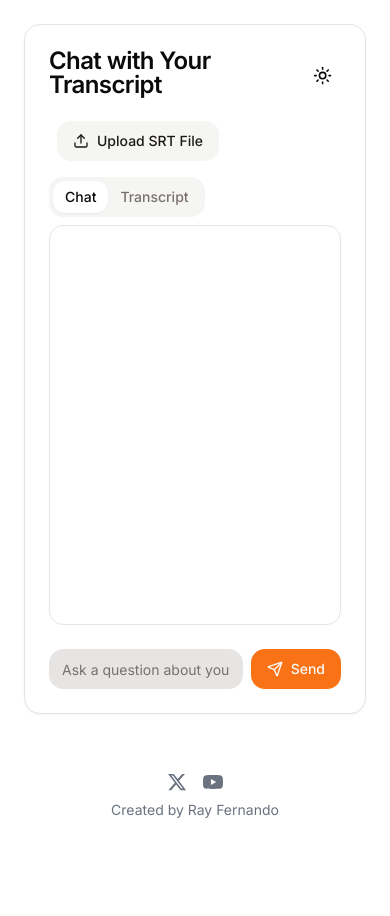
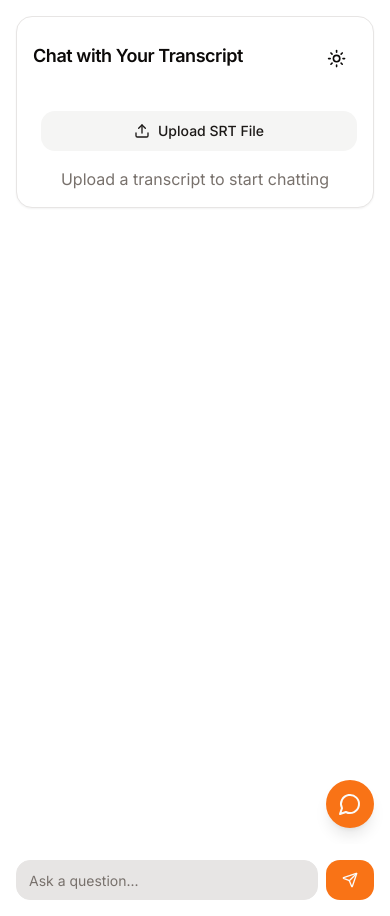
Before and after one commit to RayFernando1337/transcript-chat, a Next.js app: page / in a window 390 px wide. Before the commit the page ends 844 px from the top, so only its background shows below. Built offline with nearby package versions, Linux system fonts and the light colour scheme.

Commit message:
added chat bubble

```diff
--- a/app/layout.tsx
+++ b/app/layout.tsx
@@ -10,6 +10,7 @@ const inter = Inter({ subsets: ["latin"] });
 export const metadata: Metadata = {
   title: "Transcript Chat",
   description: "Chat with your transcript files using AI",
+  viewport: "width=device-width, initial-scale=1, maximum-scale=1, user-scalable=no",
 };
 
 export default function RootLayout({
@@ -21,7 +22,7 @@ export default function RootLayout({
     <html lang="en" suppressHydrationWarning>
       <body className={`${inter.className} flex flex-col min-h-screen`}>
         <ThemeProvider attribute="class" defaultTheme="system" enableSystem>
-          <main className="flex-grow">
+          <main className="flex-grow overflow-hidden">
             {children}
           </main>
           <Footer />
--- a/app/page.tsx
+++ b/app/page.tsx
@@ -2,7 +2,7 @@ import TranscriptChat from "@/components/TranscriptChat";
 
 export default function Home() {
   return (
-    <div className="flex flex-col items-center justify-between p-6 sm:p-24">
+    <div className="flex flex-col items-center justify-start min-h-screen p-4 md:p-8">
       <TranscriptChat />
     </div>
   );
--- a/components/Footer.tsx
+++ b/components/Footer.tsx
@@ -2,22 +2,20 @@ import Link from 'next/link';
 
 export const Footer = () => {
   return (
-    <footer className="mt-8 pb-6 flex flex-col items-center justify-center space-y-2 text-sm text-gray-500">
+    <footer className="py-4 flex flex-col items-center justify-center space-y-2 text-xs sm:text-sm text-gray-500 bg-background">
       <div className="flex space-x-4">
         <Link href="https://x.com/RayFernando1337" target="_blank" rel="noopener noreferrer">
-          <svg className="w-5 h-5 hover:text-blue-400 transition-colors" viewBox="0 0 24 24" aria-hidden="true" fill="currentColor">
+          <svg className="w-4 h-4 sm:w-5 sm:h-5 hover:text-blue-400 transition-colors" viewBox="0 0 24 24" aria-hidden="true" fill="currentColor">
             <path d="M18.244 2.25h3.308l-7.227 8.26 8.502 11.24H16.17l-5.214-6.817L4.99 21.75H1.68l7.73-8.835L1.254 2.25H8.08l4.713 6.231zm-1.161 17.52h1.833L7.084 4.126H5.117z" />
           </svg>
         </Link>
         <Link href="https://youtube.com/@RayFernando1337" target="_blank" rel="noopener noreferrer">
-          <svg className="w-5 h-5 hover:text-red-500 transition-colors" viewBox="0 0 24 24" fill="currentColor">
+          <svg className="w-4 h-4 sm:w-5 sm:h-5 hover:text-red-500 transition-colors" viewBox="0 0 24 24" fill="currentColor">
             <path d="M23.498 6.186a3.016 3.016 0 0 0-2.122-2.136C19.505 3.545 12 3.545 12 3.545s-7.505 0-9.377.505A3.017 3.017 0 0 0 .502 6.186C0 8.07 0 12 0 12s0 3.93.502 5.814a3.016 3.016 0 0 0 2.122 2.136c1.871.505 9.376.505 9.376.505s7.505 0 9.377-.505a3.015 3.015 0 0 0 2.122-2.136C24 15.93 24 12 24 12s0-3.93-.502-5.814zM9.545 15.568V8.432L15.818 12l-6.273 3.568z"/>
           </svg>
         </Link>
       </div>
-      <div>
-        Created by Ray Fernando
-      </div>
+      <div>Created by Ray Fernando</div>
     </footer>
   );
 };
--- a/components/TranscriptChat.tsx
+++ b/components/TranscriptChat.tsx
@@ -3,9 +3,9 @@
 import { useState, useCallback, useMemo, useRef, useEffect } from "react";
 import { Button } from "@/components/ui/button";
 import { Input } from "@/components/ui/input";
-import { Card, CardContent, CardFooter, CardHeader, CardTitle } from "@/components/ui/card";
+import { Card, CardContent, CardHeader, CardTitle } from "@/components/ui/card";
 import { ScrollArea } from "@/components/ui/scroll-area";
-import { Upload, Send } from "lucide-react";
+import { Upload, Send, MessageCircle } from "lucide-react";
 import { parseSRT } from "@/utils/srtParser";
 import { Tabs, TabsContent, TabsList, TabsTrigger } from "@/components/ui/tabs";
 import ReactMarkdown from "react-markdown";
@@ -19,6 +19,7 @@ const TranscriptChat = () => {
   const [isLoading, setIsLoading] = useState(false);
   const [activeTab, setActiveTab] = useState("chat");
   const messagesEndRef = useRef<HTMLDivElement>(null);
+  const [isChatInputVisible, setIsChatInputVisible] = useState(false);
 
   const handleSubmit = useCallback(async (e: React.FormEvent) => {
     e.preventDefault();
@@ -128,14 +129,20 @@ const TranscriptChat = () => {
     </div>
   ), []);
 
+  const toggleChatInput = useCallback(() => {
+    setIsChatInputVisible(prev => !prev);
+  }, []);
+
+  const hasContent = useMemo(() => messages.length > 0 || transcript.length > 0, [messages, transcript]);
+
   return (
-    <Card className="w-full max-w-4xl mx-auto bg-card text-card-foreground">
-      <CardHeader className="flex flex-row items-center justify-between">
-        <CardTitle>Chat with Your Transcript</CardTitle>
+    <Card className="w-full h-full max-w-4xl mx-auto bg-card text-card-foreground flex flex-col relative">
+      <CardHeader className="flex flex-row items-center justify-between p-4">
+        <CardTitle className="text-lg">Chat with Your Transcript</CardTitle>
         <ThemeToggle />
       </CardHeader>
-      <CardContent>
-        <div className="space-y-4">
+      <CardContent className="flex-grow overflow-hidden p-4">
+        <div className="space-y-4 h-full flex flex-col">
           <div className="flex items-center space-x-2">
             <Input
               type="file"
@@ -144,47 +151,63 @@ const TranscriptChat = () => {
               className="hidden"
               id="transcript-upload"
             />
-            <Button asChild variant="secondary">
-              <label htmlFor="transcript-upload" className="cursor-pointer">
+            <Button asChild variant="secondary" className="w-full">
+              <label htmlFor="transcript-upload" className="cursor-pointer flex items-center justify-center">
                 <Upload className="w-4 h-4 mr-2" />
                 Upload SRT File
               </label>
             </Button>
+          </div>
           {isTranscriptUploaded && <span className="text-sm text-primary">SRT file uploaded!</span>}
-          </div>
-          <Tabs value={activeTab} onValueChange={setActiveTab}>
+          {hasContent && (
+            <Tabs value={activeTab} onValueChange={setActiveTab} className="flex-grow flex flex-col">
               <TabsList className="bg-muted text-muted-foreground">
-              <TabsTrigger value="chat">Chat</TabsTrigger>
-              <TabsTrigger value="transcript">Transcript</TabsTrigger>
+                <TabsTrigger value="chat" className="flex-1">Chat</TabsTrigger>
+                <TabsTrigger value="transcript" className="flex-1">Transcript</TabsTrigger>
               </TabsList>
-            <TabsContent value="chat">
-              <ScrollArea className="h-[400px] border rounded-md p-4 bg-card">
+              <TabsContent value="chat" className="flex-grow overflow-hidden">
+                <ScrollArea className="h-full border rounded-md p-4 bg-card">
                   {messages.map(renderMessage)}
                   <div ref={messagesEndRef} />
                 </ScrollArea>
               </TabsContent>
-            <TabsContent value="transcript">
-              <ScrollArea className="h-[400px] border rounded-md p-4 bg-card">
-                <pre className="whitespace-pre-wrap">{transcript}</pre>
+              <TabsContent value="transcript" className="flex-grow overflow-hidden">
+                <ScrollArea className="h-full border rounded-md p-4 bg-card">
+                  <pre className="whitespace-pre-wrap text-sm">{transcript}</pre>
                 </ScrollArea>
               </TabsContent>
             </Tabs>
+          )}
+          {!hasContent && (
+            <div className="flex-grow flex items-center justify-center text-muted-foreground">
+              Upload a transcript to start chatting
+            </div>
+          )}
         </div>
       </CardContent>
-      <CardFooter>
+
+      {/* Floating Action Button */}
+      <Button
+        className="fixed bottom-4 right-4 rounded-full p-0 w-12 h-12 shadow-lg md:hidden"
+        onClick={toggleChatInput}
+      >
+        <MessageCircle className="w-6 h-6" />
+      </Button>
+
+      {/* Chat Input */}
+      <div className={`fixed bottom-0 left-0 right-0 bg-background p-4 transition-transform duration-300 ease-in-out ${isChatInputVisible ? 'translate-y-0' : 'translate-y-full'} md:relative md:transform-none md:p-4`}>
         <form onSubmit={handleSubmit} className="flex w-full space-x-2">
           <Input
             value={input}
             onChange={handleInputChange}
-            placeholder="Ask a question about your transcript..."
+            placeholder="Ask a question..."
             className="flex-grow bg-input text-foreground"
           />
           <Button type="submit" disabled={isLoading} variant="default">
-            <Send className="w-4 h-4 mr-2" />
-            {isLoading ? "Sending..." : "Send"}
+            <Send className="w-4 h-4" />
           </Button>
         </form>
-      </CardFooter>
+      </div>
     </Card>
   );
 };
```
Lines whose indentation alone changed are shown as unchanged.
